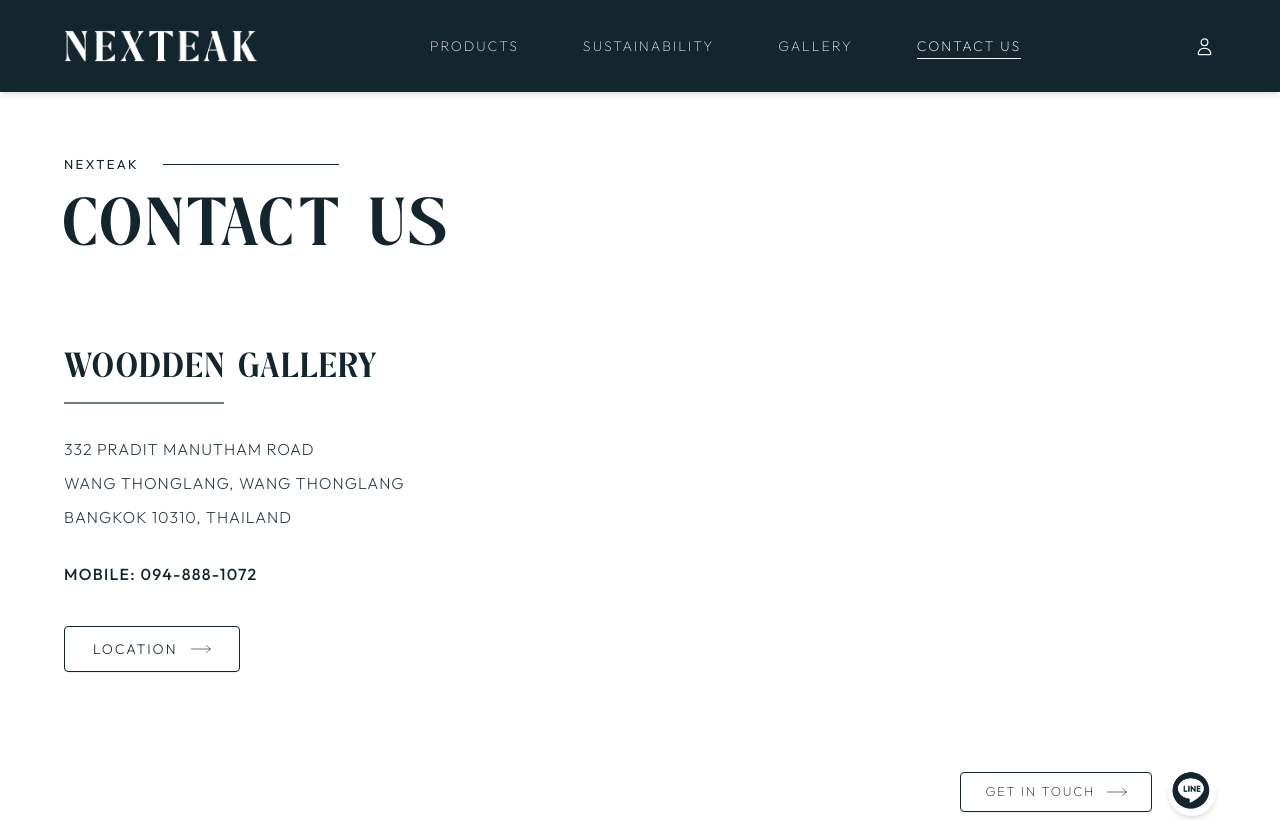
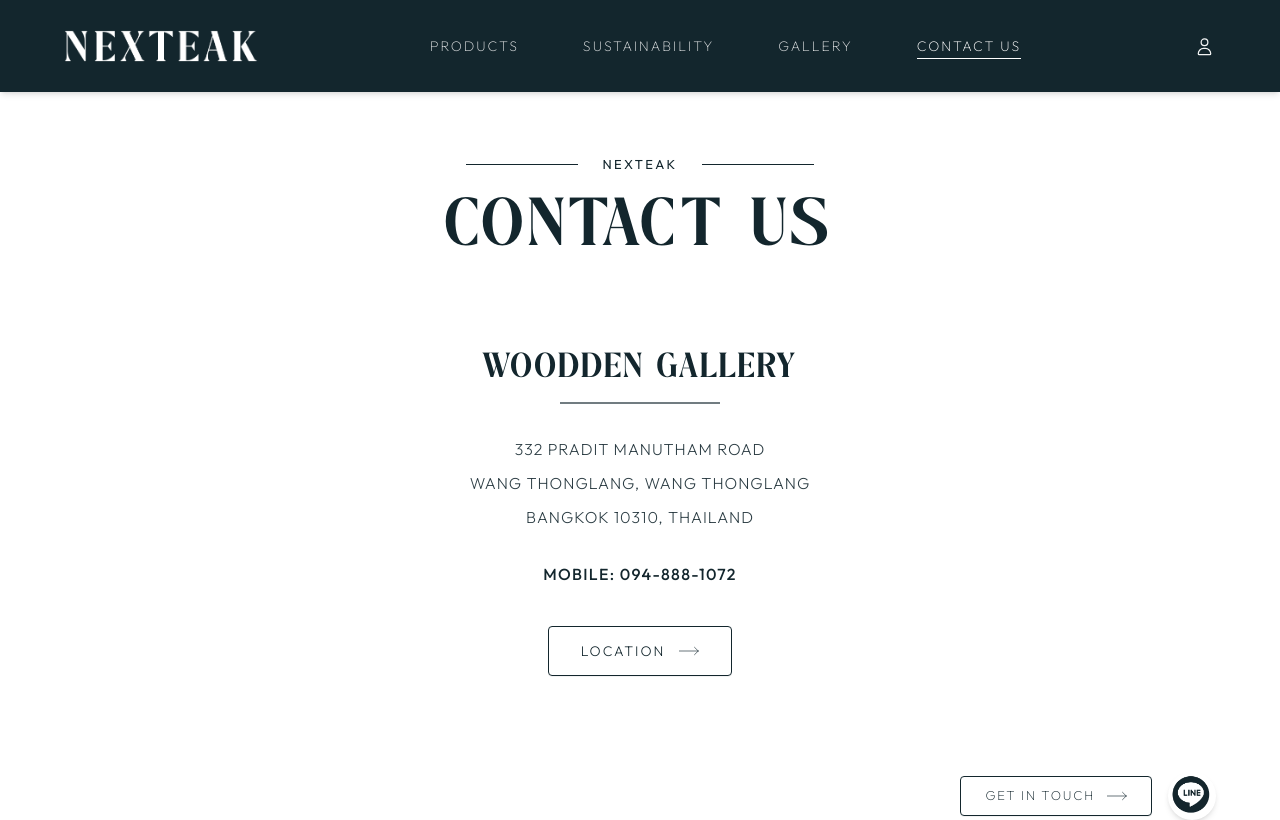
Before and after one commit to bdtpsinnovative-dot/NEXTEAK, a Next.js app: page /contact in a window 1280 px wide. Shown: the top 820 px of the page. Built offline with nearby package versions, Linux system fonts and the light colour scheme.

Commit message:
style: center contact page header and showroom details horizontally

```diff
--- a/src/app/contact/page.tsx
+++ b/src/app/contact/page.tsx
@@ -46,21 +46,22 @@ export default function ContactPage() {
       <main className="flex-1 w-full relative">
         <section className="pt-10 sm:pt-14 lg:pt-16 pb-24 sm:pb-32">
           <div className="max-w-[1520px] mx-auto px-6 sm:px-10 lg:px-14 xl:px-16">
-            {/* Header: NEXTEAK ─── + CONTACT US */}
+            {/* Header: NEXTEAK ─── + CONTACT US (Centered) */}
             <motion.div
               initial={{ opacity: 0, y: 20 }}
               animate={{ opacity: 1, y: 0 }}
               transition={{ duration: 0.7, ease: [0.22, 1, 0.36, 1] }}
-              className="mb-12 sm:mb-16 lg:mb-20"
+              className="mb-12 sm:mb-16 lg:mb-20 text-center flex flex-col items-center"
             >
-              <div className="flex items-center gap-5 sm:gap-6 mb-2 sm:mb-3">
+              <div className="flex items-center justify-center gap-4 sm:gap-6 mb-2 sm:mb-3">
+                <span className="w-12 sm:w-20 lg:w-28 h-[1px] bg-[#13262D]" />
                 <span
                   style={{ letterSpacing: "0.18em" }}
                   className="font-outfit-regular text-xs sm:text-[13px] uppercase text-[#13262D]"
                 >
                   NEXTEAK
                 </span>
-                <span className="w-24 sm:w-36 lg:w-44 h-[1px] bg-[#13262D]" />
+                <span className="w-12 sm:w-20 lg:w-28 h-[1px] bg-[#13262D]" />
               </div>
 
               <h1
@@ -71,8 +72,8 @@ export default function ContactPage() {
               </h1>
             </motion.div>
 
-            {/* Single Showroom Detail: WOODDEN GALLERY */}
-            <div className="max-w-2xl">
+            {/* Single Showroom Detail: WOODDEN GALLERY (Centered) */}
+            <div className="max-w-2xl mx-auto flex flex-col items-center text-center">
               <motion.div
                 initial={{ opacity: 0, y: 24 }}
                 animate={{ opacity: 1, y: 0 }}
@@ -81,6 +82,7 @@ export default function ContactPage() {
                   delay: 0.15,
                   ease: [0.22, 1, 0.36, 1],
                 }}
+                className="flex flex-col items-center"
               >
                 {/* Title */}
                 <h2
@@ -91,10 +93,10 @@ export default function ContactPage() {
                 </h2>
 
                 {/* Underline beneath title */}
-                <span className="block w-28 sm:w-40 h-[1.5px] bg-[#13262D]/60 mt-3 mb-6 sm:mb-8" />
+                <span className="block w-28 sm:w-40 h-[1.5px] bg-[#13262D]/60 mt-3 mb-6 sm:mb-8 mx-auto" />
 
                 {/* Address Lines */}
-                <div className="space-y-2 mb-6 sm:mb-8">
+                <div className="space-y-2 mb-6 sm:mb-8 text-center">
                   <p
                     style={{ letterSpacing: "0.06em" }}
                     className="font-outfit-extralight text-sm sm:text-base text-[#13262D]/90 uppercase leading-relaxed"
@@ -118,7 +120,7 @@ export default function ContactPage() {
                 {/* Phone Number */}
                 <p
                   style={{ letterSpacing: "0.08em" }}
-                  className="font-outfit-medium text-sm sm:text-base uppercase text-[#13262D] mb-8 sm:mb-10"
+                  className="font-outfit-medium text-sm sm:text-base uppercase text-[#13262D] mb-8 sm:mb-10 text-center"
                 >
                   MOBILE:{" "}
                   <a
@@ -135,7 +137,7 @@ export default function ContactPage() {
                   target="_blank"
                   rel="noopener noreferrer"
                   style={{ letterSpacing: "0.14em" }}
-                  className="group/btn inline-flex items-center gap-3.5 border border-[#13262D] hover:bg-[#13262D] hover:text-white text-[#13262D] font-outfit-extralight text-xs sm:text-sm uppercase px-7 py-3 rounded-[4px] transition-all duration-300 shadow-2xs hover:shadow-md cursor-pointer"
+                  className="group/btn inline-flex items-center gap-3.5 border border-[#13262D] hover:bg-[#13262D] hover:text-white text-[#13262D] font-outfit-extralight text-xs sm:text-sm uppercase px-8 py-3.5 rounded-[4px] transition-all duration-300 shadow-2xs hover:shadow-md cursor-pointer"
                 >
                   <span>LOCATION</span>
                   <span className="transition-transform duration-300 group-hover/btn:translate-x-1.5">
```
